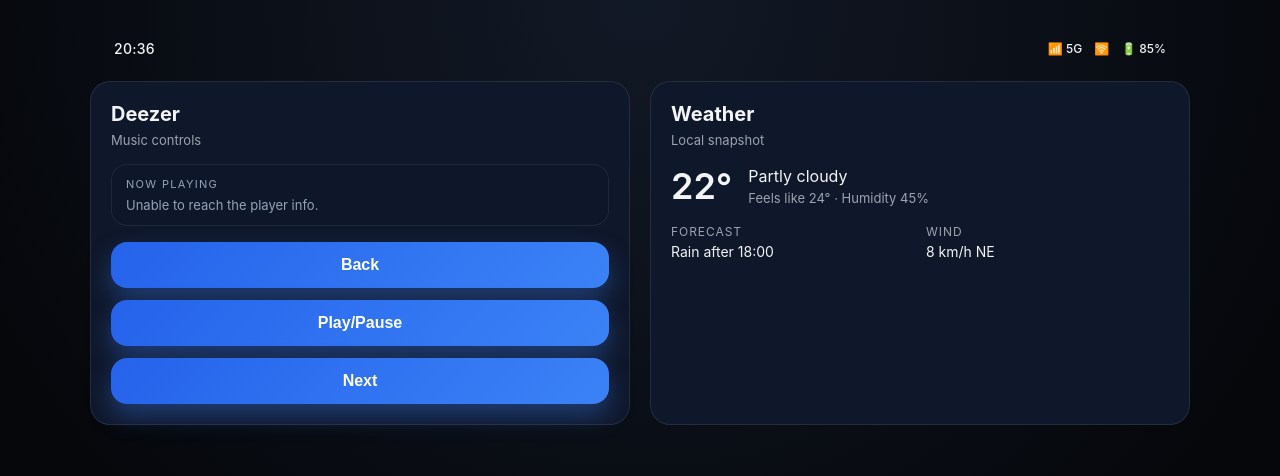
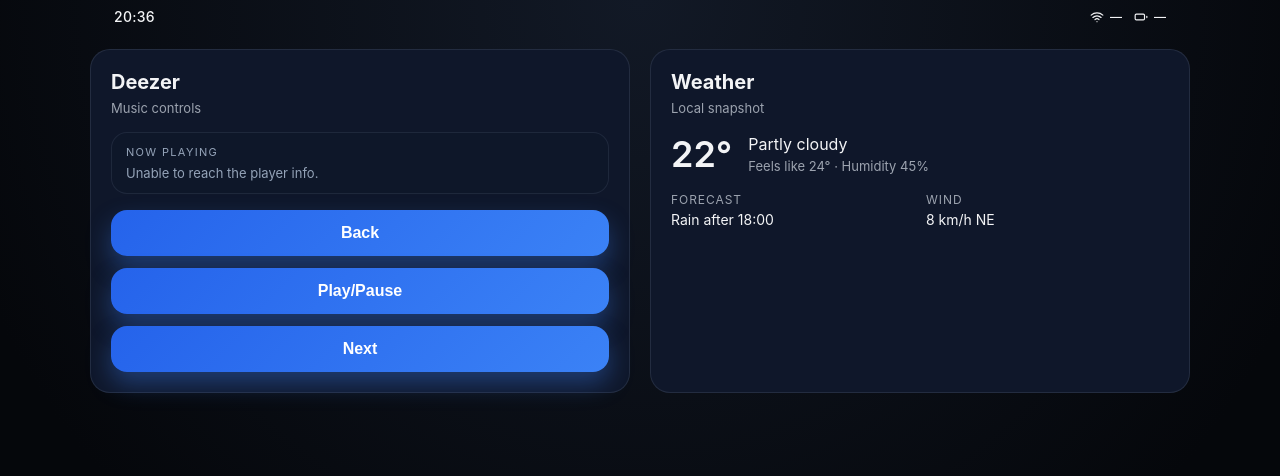
Before and after one commit to remiguillette/BeaverHome, a React (Vite) app: page / in a window 1280 px wide. Shown: the top 476 px of the page. Built offline with nearby package versions, Linux system fonts and the light colour scheme; no server answers; the HTML template or start-up script is replaced by a standard one.

Commit message:
Update header status data and styling

```diff
--- a/package.json
+++ b/package.json
@@ -11,6 +11,7 @@
     "server": "node server/index.js"
   },
   "dependencies": {
+    "lucide-react": "^0.435.0",
     "react": "^18.3.1",
     "react-dom": "^18.3.1"
   },
--- a/src/components/BeaverDashboard.tsx
+++ b/src/components/BeaverDashboard.tsx
@@ -1,8 +1,49 @@
+import { useEffect, useState } from "react";
+import { Battery, Wifi } from "lucide-react";
 import { ClockWidget } from "./widgets/ClockWidget";
 import { DeezerWidget } from "./widgets/DeezerWidget";
 import { WeatherWidget } from "./widgets/WeatherWidget";
 
+const BATTERY_URL = "http://127.0.0.1:5002/system/battery";
+const WLAN_URL = "http://127.0.0.1:5002/system/wlan";
+
 export function BeaverDashboard() {
+  const [batteryLevel, setBatteryLevel] = useState<string | null>(null);
+  const [wlanStatus, setWlanStatus] = useState<string | null>(null);
+
+  useEffect(() => {
+    let isMounted = true;
+
+    const fetchStatus = async () => {
+      try {
+        const [batteryResponse, wlanResponse] = await Promise.all([
+          fetch(BATTERY_URL),
+          fetch(WLAN_URL),
+        ]);
+        const [batteryText, wlanText] = await Promise.all([
+          batteryResponse.text(),
+          wlanResponse.text(),
+        ]);
+
+        if (!isMounted) return;
+        setBatteryLevel(batteryText.trim() || null);
+        setWlanStatus(wlanText.trim() || null);
+      } catch (error) {
+        if (!isMounted) return;
+        setBatteryLevel(null);
+        setWlanStatus(null);
+      }
+    };
+
+    fetchStatus();
+    const interval = window.setInterval(fetchStatus, 10000);
+
+    return () => {
+      isMounted = false;
+      window.clearInterval(interval);
+    };
+  }, []);
+
   return (
     <div className="dashboard">
       <header className="android-status-bar">
@@ -10,9 +51,14 @@
           <ClockWidget />
         </div>
         <div className="status-bar__right">
-          <span className="status-icon">📶 5G</span>
-          <span className="status-icon">🛜</span>
-          <span className="status-icon">🔋 85%</span>
+          <span className="status-icon">
+            <Wifi aria-hidden="true" />
+            <span>{wlanStatus ?? "—"}</span>
+          </span>
+          <span className="status-icon">
+            <Battery aria-hidden="true" />
+            <span>{batteryLevel ? `${batteryLevel}%` : "—"}</span>
+          </span>
         </div>
       </header>
       <section className="dashboard__grid">
--- a/src/index.css
+++ b/src/index.css
@@ -21,7 +21,7 @@
 
 .app {
   min-height: 100vh;
-  padding: 32px 20px 48px;
+  padding: 0 20px 48px;
 }
 
 .dashboard {
@@ -55,7 +55,15 @@
 }
 
 .status-icon {
+  display: inline-flex;
+  align-items: center;
+  gap: 6px;
   font-size: 12px;
+}
+
+.status-icon svg {
+  width: 14px;
+  height: 14px;
 }
 
 .dashboard__header {
```
Also changed, not shown: 1 other file (tests, documents, lock files or other folders).
